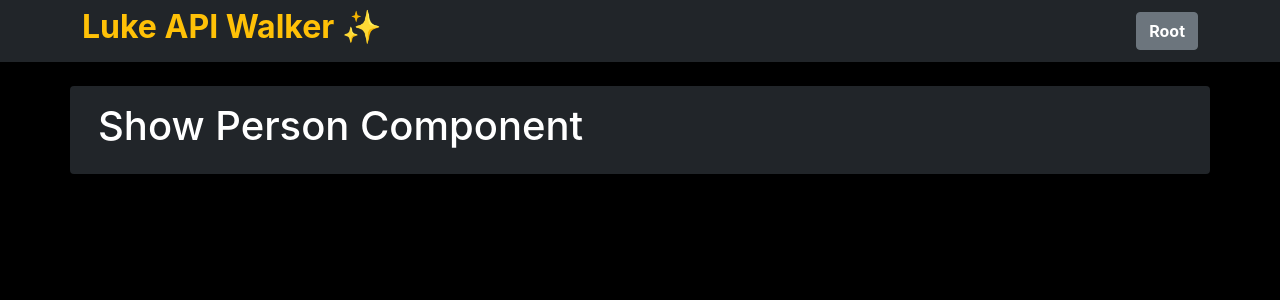
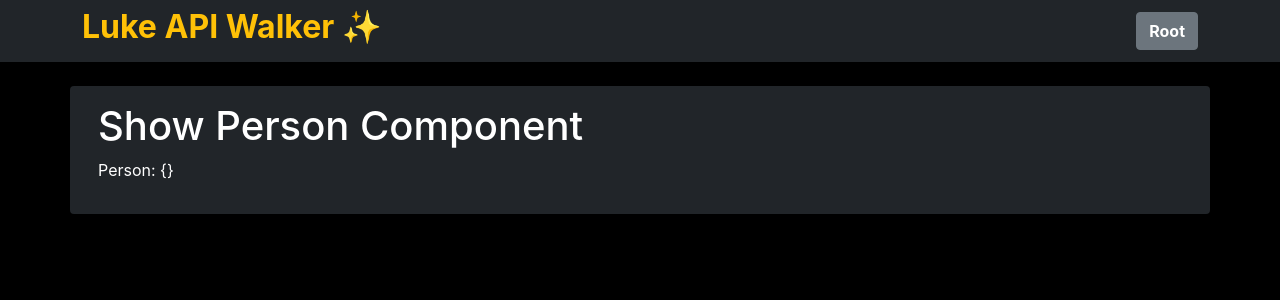
Before and after one commit to vircabading/Coding_Dojo_MERN_Stack_React_Routing_Luke_API_Walker, a React (Create React App) app: page /person in a window 1280 px wide. Shown: the top 300 px of the page. Built offline with nearby package versions, Linux system fonts and the light colour scheme.

Commit message:
add Show Person compenint

```diff
--- a/package.json
+++ b/package.json
@@ -6,6 +6,7 @@
     "@testing-library/jest-dom": "^5.16.1",
     "@testing-library/react": "^12.1.2",
     "@testing-library/user-event": "^13.5.0",
+    "axios": "^0.25.0",
     "react": "^17.0.2",
     "react-dom": "^17.0.2",
     "react-router-dom": "^5.3.0",
--- a/src/components/ShowPersonComp.jsx
+++ b/src/components/ShowPersonComp.jsx
@@ -1,15 +1,21 @@
-import React from 'react';
+import React, { useState, useEffect } from 'react';
+import axios from 'axios';
 
 /**
  * //// SHOW PERSON COMPONENT ////////////////////////////////////////////////////
  * @returns HTML to Show a Person from SW API
  */
 const ShowPerson = () => {
-  return (
-    <div >
-        <h1>Show Person Component</h1>
-    </div>
-  );
+    // //// FIELDS ///////////////////////////////////////////////////////////////
+    const [person, setperson] = useState({});
+
+    // //// OUTPUT ///////////////////////////////////////////////////////////////
+    return (
+        <div >
+            <h1>Show Person Component</h1>
+            <p>Person: { JSON.stringify(person) }</p>
+        </div>
+    );
 };
 
 export default ShowPerson;
```
Also changed, not shown: 1 other file (tests, documents, lock files or other folders).
